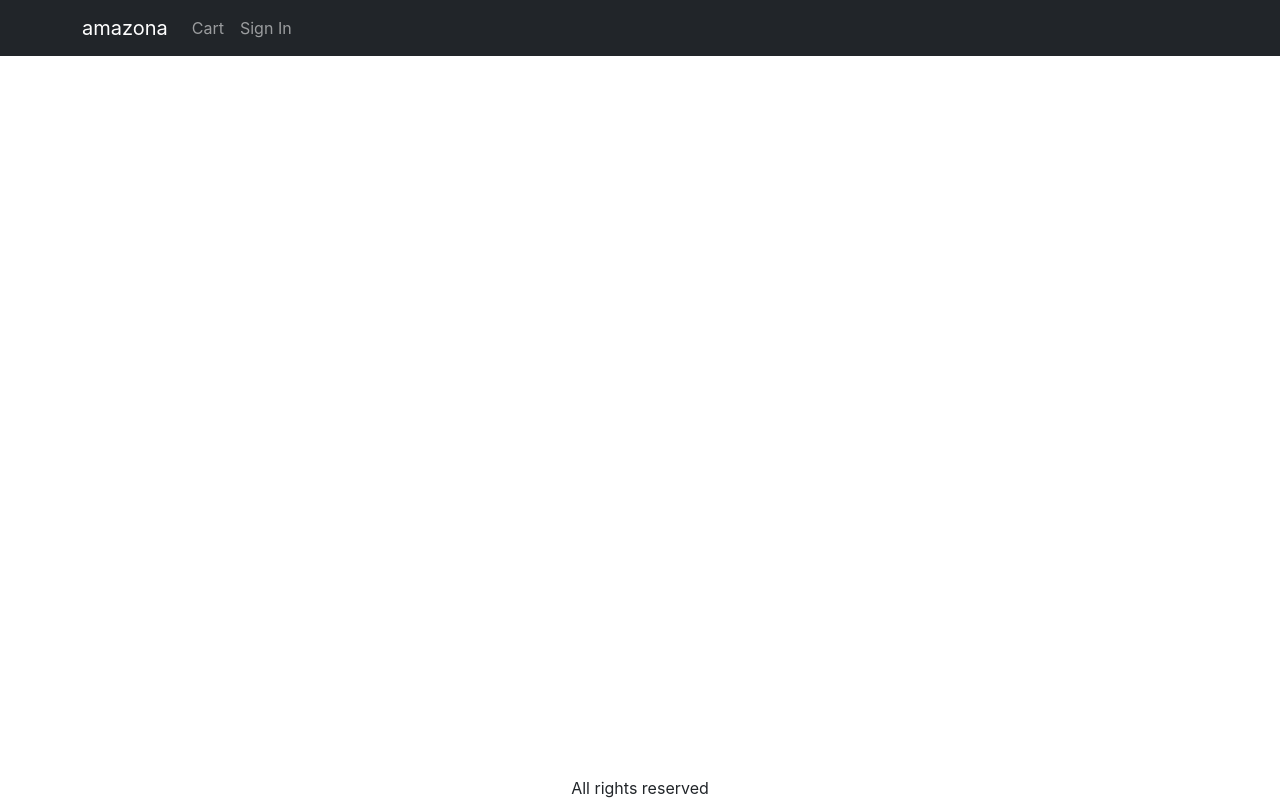
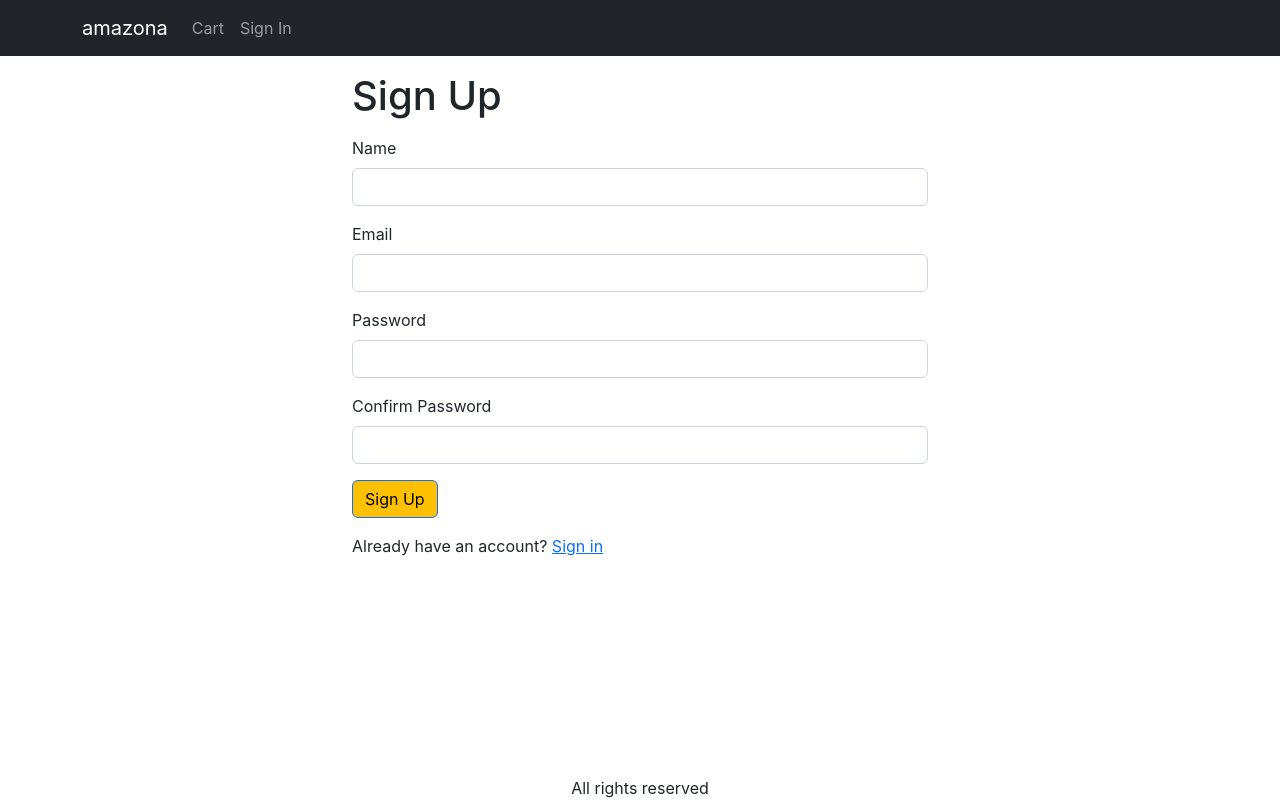
Before and after one commit to manjeet826510/OneMart, a React (Create React App) app in the folder frontend/: page /signup in a window 1280 px wide. Built offline with nearby package versions, Linux system fonts and the light colour scheme.

Commit message:
25. Create Sign Up Screen

```diff
--- a/frontend/src/App.js
+++ b/frontend/src/App.js
@@ -14,6 +14,7 @@
 import { ToastContainer } from "react-toastify";
 import "react-toastify/dist/ReactToastify.css";
 import ShippingAddressScreen from "./screens/ShippingAddressScreen";
+import SignupScreen from "./screens/SignupScreen";
 
 function App() {
   const { state, dispatch: ctxDispatch } = useContext(Store);
@@ -78,6 +79,7 @@
               <Route path="/" element={<HomeScreen />} />
               <Route path="/cart" element={<CartScreen />} />
               <Route path="/signin" element={<SigninScreen />} />
+              <Route path="/signup" element={<SignupScreen />} />
               <Route path="/shipping" element={<ShippingAddressScreen />} />
             </Routes>
           </Container>
--- /dev/null
+++ b/frontend/src/screens/SignupScreen.js
@@ -0,0 +1,105 @@
+import React, { useContext, useEffect, useState } from "react";
+import Container from "react-bootstrap/Container";
+import Form from "react-bootstrap/Form";
+import Button from "react-bootstrap/Button";
+import { Helmet } from "react-helmet-async";
+import { Link, useLocation, useNavigate } from "react-router-dom";
+import axios from "axios";
+import { Store } from "../Store";
+import { toast } from "react-toastify";
+// import getError from "../utils";
+
+const SignupScreen = () => {
+  const { search } = useLocation();
+  const navigate = useNavigate();
+  // console.log(search);
+  const redirectInUrl = new URLSearchParams(search).get("redirect");
+  // console.log(redirectInUrl);
+  const redirect = redirectInUrl ? redirectInUrl : "/";
+
+  const [name, setName] = useState("");
+  const [email, setEmail] = useState("");
+  const [password, setPassword] = useState("");
+  const [confirmPassword, setConfirmPassword] = useState("");
+
+  const { state, dispatch: ctxDispatch } = useContext(Store);
+  const { userInfo } = state;
+
+  const submitHandler = async (e) => {
+    e.preventDefault();
+    // console.log(password);
+    // console.log(confirmPassword);
+    if (password !== confirmPassword) {
+      toast.error("Passwords do not match");
+      return;
+    }
+    try {
+      const { data } = await axios.post("/api/users/signup", {
+        name: name,
+        email: email,
+        password: password,
+      });
+      ctxDispatch({ type: "USER_SIGNIN", payload: data });
+      // console.log(state);
+      localStorage.setItem("userInfo", JSON.stringify(data));
+      navigate(redirect || "/");
+      //   console.log(data);
+    } catch (err) {
+      toast.error("User already exists.");
+    }
+  };
+
+  useEffect(() => {
+    if (userInfo) {
+      navigate(redirect);
+    }
+  }, [userInfo, navigate, redirect]);
+
+  return (
+    <Container className="small-container">
+      <Helmet>
+        <title>Sign Up</title>
+      </Helmet>
+      <h1 className="my-3">Sign Up</h1>
+      <Form onSubmit={submitHandler}>
+        <Form.Group className="mb-3" controlId="name">
+          <Form.Label>Name</Form.Label>
+          <Form.Control required onChange={(e) => setName(e.target.value)} />
+        </Form.Group>
+        <Form.Group className="mb-3" controlId="email">
+          <Form.Label>Email</Form.Label>
+          <Form.Control
+            type="email"
+            required
+            onChange={(e) => setEmail(e.target.value)}
+          />
+        </Form.Group>
+        <Form.Group className="mb-3" controlId="password">
+          <Form.Label>Password</Form.Label>
+          <Form.Control
+            type="password"
+            required
+            onChange={(e) => setPassword(e.target.value)}
+          />
+        </Form.Group>
+        <Form.Group className="mb-3" controlId="confirmPassword">
+          <Form.Label>Confirm Password</Form.Label>
+          <Form.Control
+            type="confirmPassword"
+            required
+            onChange={(e) => setConfirmPassword(e.target.value)}
+          />
+        </Form.Group>
+        <div className="mb-3">
+          <Button type="submit">Sign Up</Button>
+        </div>
+        <div>
+          Already have an account?{" "}
+          <Link to={`/signin?redirect=${redirect}`}>Sign in</Link>
+        </div>
+      </Form>
+    </Container>
+  );
+};
+
+export default SignupScreen;
```
Also changed, not shown: 2 other files (tests, documents, lock files or other folders).
